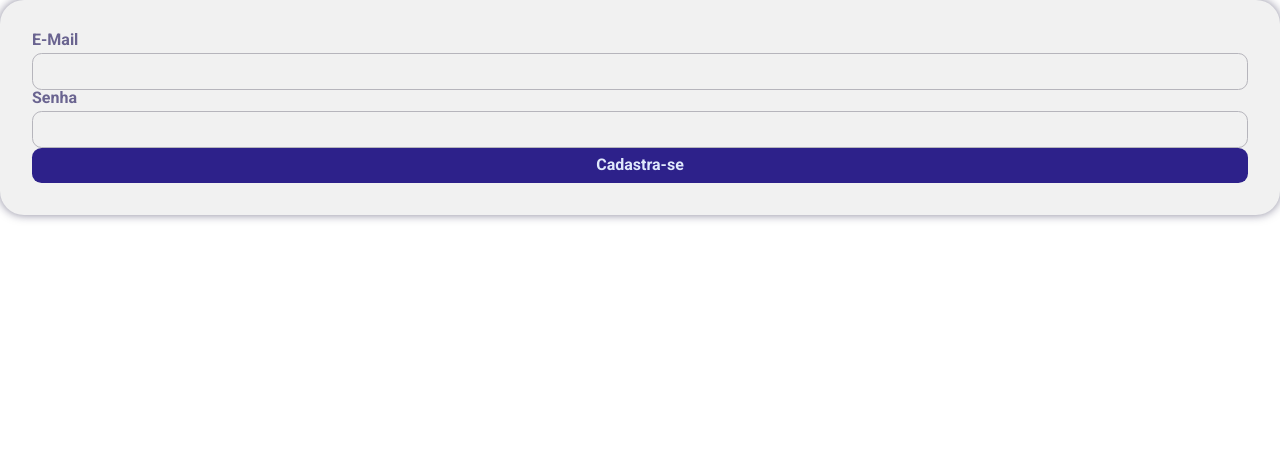
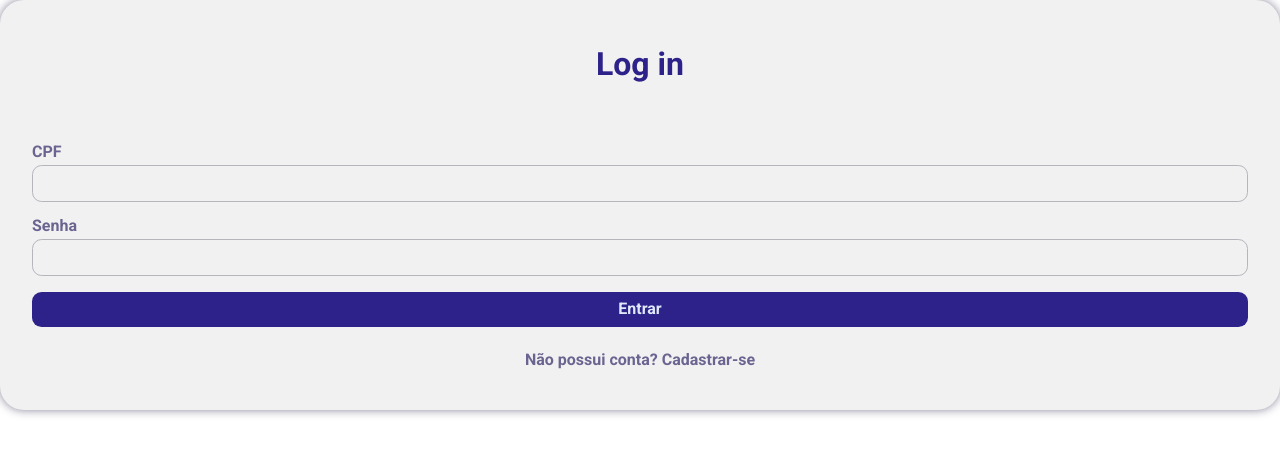
Before and after one commit to DenisLevy76/auth-frontend, a React (Vite) app: page / in a window 1280 px wide. Shown: the top 454 px of the page. Built offline with nearby package versions, Linux system fonts and the light colour scheme.

Commit message:
003 - Adding login component

```diff
--- /dev/null
+++ b/src/components/LoginComponent/index.jsx
@@ -0,0 +1,16 @@
+import { ButtonComponent } from "../ButtonComponent";
+import { ContainerComponent } from "../ContainerComponent";
+import { InputComponent } from "../InputComponent";
+import { FormularioLogin, TextoLogin } from "./styles";
+
+export const LoginComponent = () => (
+   <ContainerComponent>
+        <FormularioLogin>
+            <TextoLogin>Log in</TextoLogin>
+            <InputComponent id="CPF" labelText="CPF" type="text"/>
+            <InputComponent id="password" labelText="Senha" type="text"/>
+            <ButtonComponent textLabel="Entrar"/>
+            <ButtonComponent textLabel="Não possui conta? Cadastrar-se" bgcolor="transparent" color="#6a6490"/>
+        </FormularioLogin>
+    </ContainerComponent>
+)
--- /dev/null
+++ b/src/components/LoginComponent/styles.js
@@ -0,0 +1,16 @@
+import styled from 'styled-components';
+
+export const FormularioLogin = styled.form`
+    display: flex;
+    flex-direction: column ;
+    gap: 1rem;
+`;
+
+export const TextoLogin = styled.h1`
+    margin-top: 1rem;
+    margin-bottom: 3rem;
+    color: #2D218A;
+    font-weight: 700;
+    font-size: 2rem;
+    align-self: center;
+`;
--- a/src/pages/HomePage/index.jsx
+++ b/src/pages/HomePage/index.jsx
@@ -1,13 +1,7 @@
-import { ButtonComponent } from '../../components/ButtonComponent';
-import { ContainerComponent } from '../../components/ContainerComponent';
-import { InputComponent } from '../../components/InputComponent';
+import { LoginComponent } from '../../components/LoginComponent';
 
 export const HomePage = () => (
   <>
-    <ContainerComponent>
-      <InputComponent labelText="E-Mail" id="input1"/>
-      <InputComponent labelText="Senha" id="input1" type="password"/>
-      <ButtonComponent textLabel="Cadastra-se"/>
-    </ContainerComponent>
+    <LoginComponent/>
   </>
 )
```
